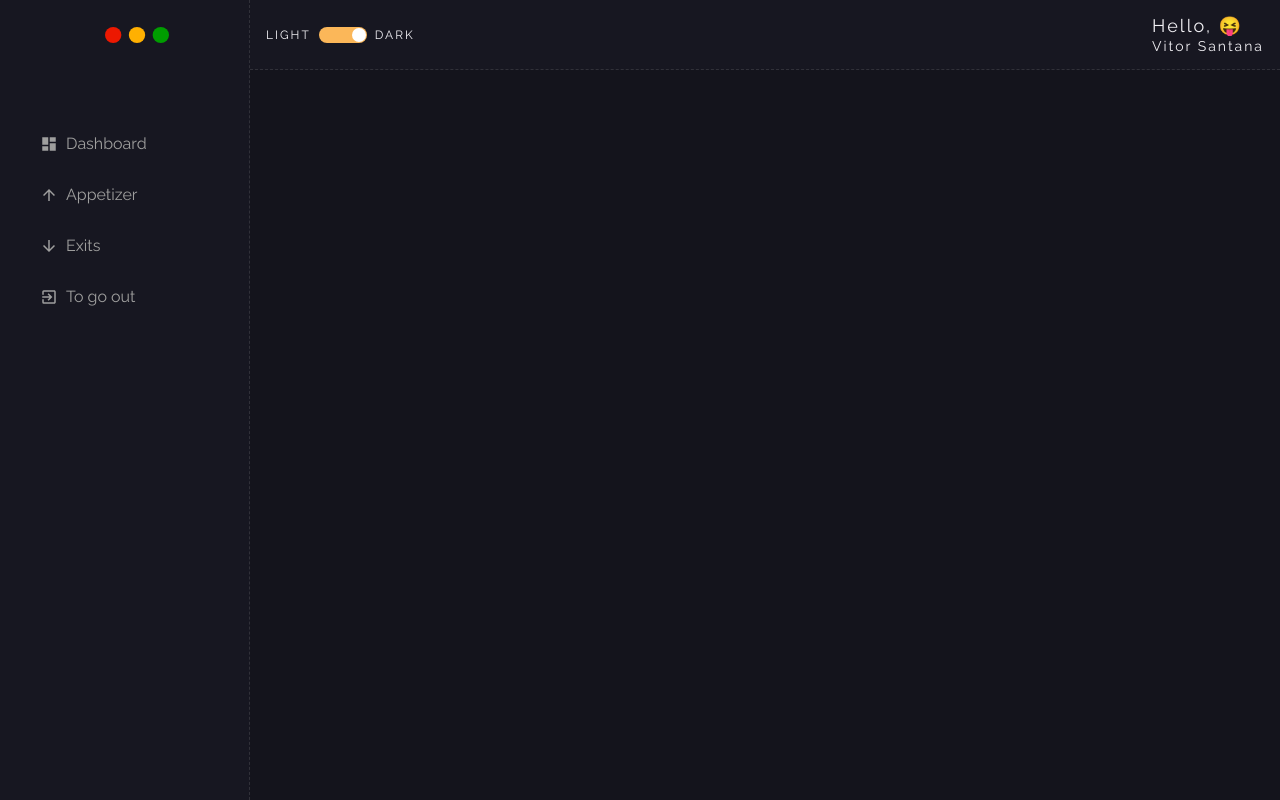
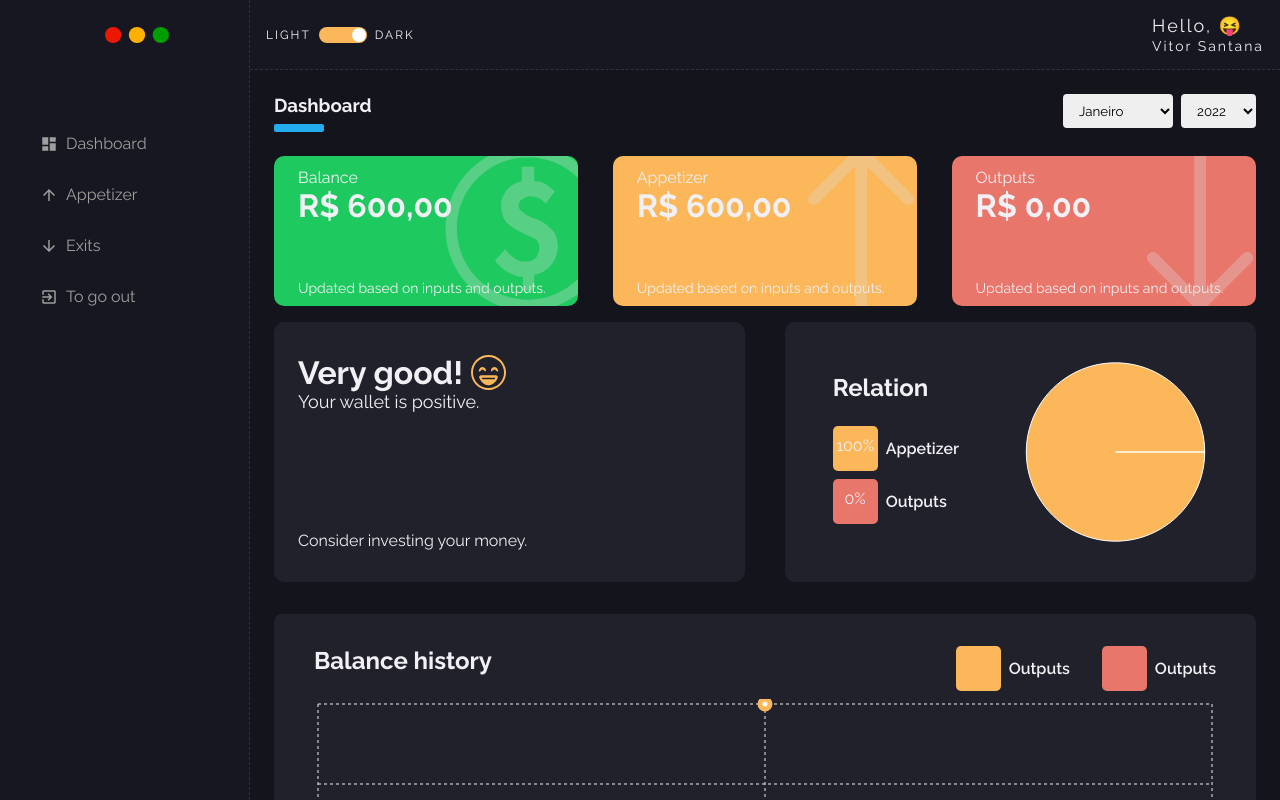
Before and after one commit to vitorSantanaDev/my-wallet-react, a React (Create React App) app: page / in a window 1280 px wide. Built offline with nearby package versions, Linux system fonts and the light colour scheme.

Commit message:
🚚 Made the Dashboard page the home of the application

```diff
--- a/src/routes/app.routes.tsx
+++ b/src/routes/app.routes.tsx
@@ -8,7 +8,7 @@
   return (
     <Layout>
         <Routes>
-          <Route path="/dashboard"  element={<Dashboard />} />
+          <Route path="/"  element={<Dashboard />} />
           <Route path="/list/:type" element={<List  />} />
         </Routes>
     </Layout>
```
